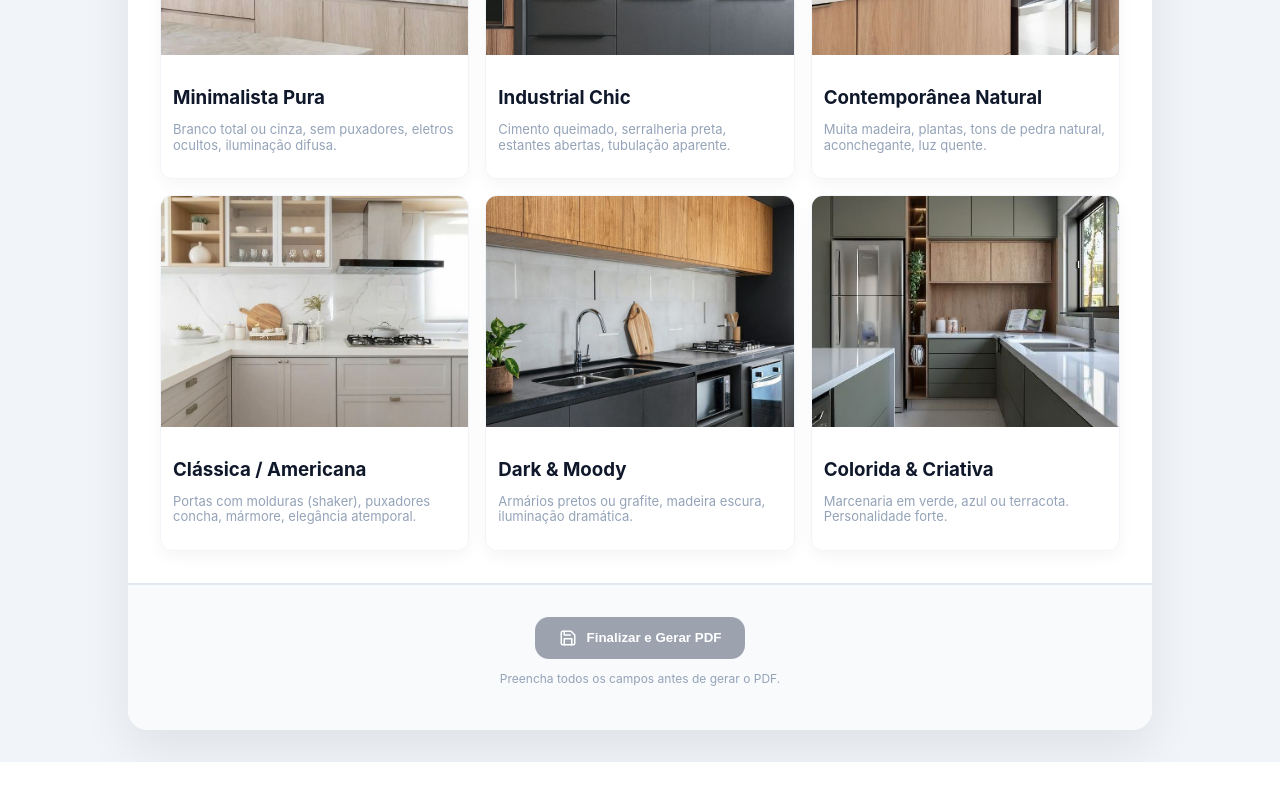
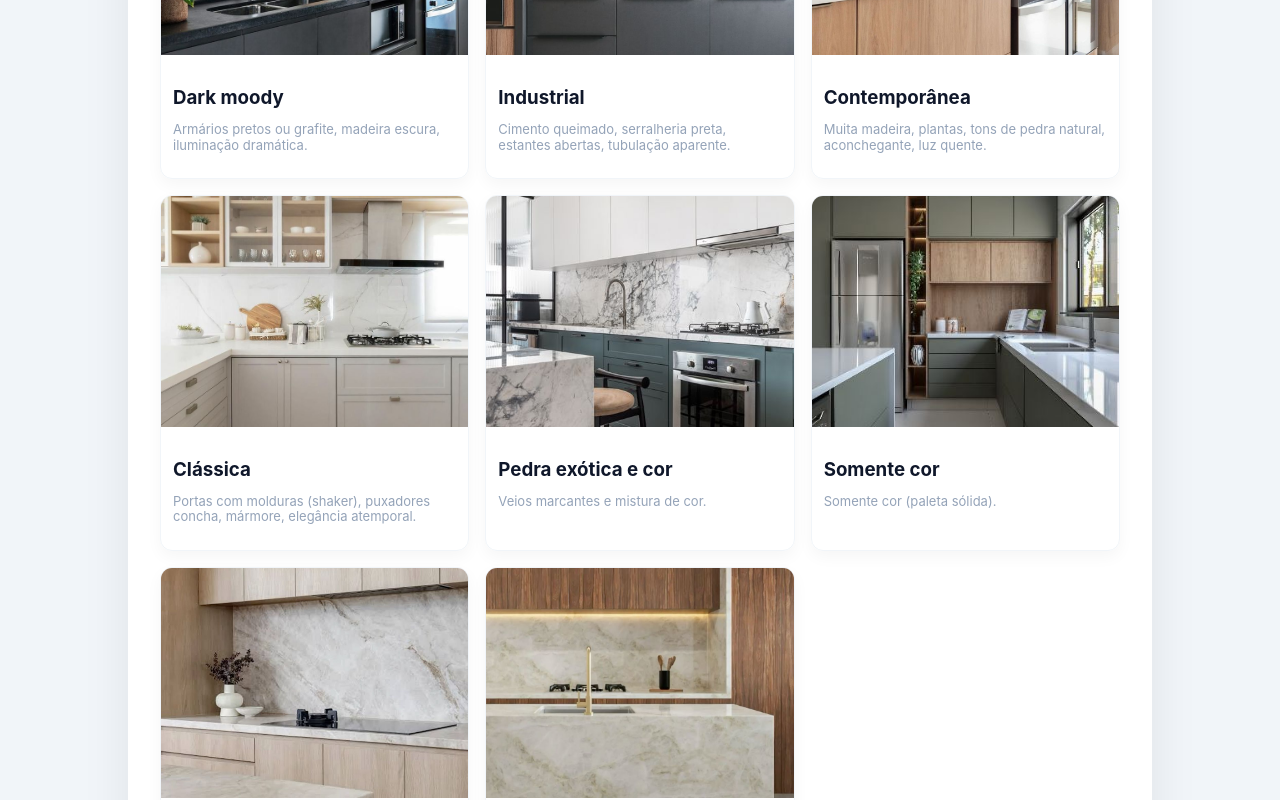
Before and after one commit to VictorBury-HTK/Briefing, a React (Vite) app: page / in a window 1280 px wide. Shown: the part 5060-5860 px from the top of the page. Before the commit the page ends 5822 px from the top, so only its background shows below. Built offline with nearby package versions, Linux system fonts and the light colour scheme.

Commit message:
Map styles titles to user-specified names and image filenames

```diff
--- a/src/DeepDiveBriefing.jsx
+++ b/src/DeepDiveBriefing.jsx
@@ -6,12 +6,14 @@ import {
 } from 'lucide-react';
 
 const styles = [
-  { id: 'minimalista', title: 'Minimalista Pura', desc: 'Branco total ou cinza, sem puxadores, eletros ocultos, iluminação difusa.', img: '/img/Pedra-exotica-minimalista.jpeg' },
-  { id: 'industrial', title: 'Industrial Chic', desc: 'Cimento queimado, serralheria preta, estantes abertas, tubulação aparente.', img: '/img/Industrial.jpeg' },
-  { id: 'contemporaneo', title: 'Contemporânea Natural', desc: 'Muita madeira, plantas, tons de pedra natural, aconchegante, luz quente.', img: '/img/Contemporanea.JPG' },
-  { id: 'classico', title: 'Clássica / Americana', desc: 'Portas com molduras (shaker), puxadores concha, mármore, elegância atemporal.', img: '/img/Classica.jpeg' },
-  { id: 'dark', title: 'Dark & Moody', desc: 'Armários pretos ou grafite, madeira escura, iluminação dramática.', img: '/img/Dark-Moody.jpeg' },
-  { id: 'colorido', title: 'Colorida & Criativa', desc: 'Marcenaria em verde, azul ou terracota. Personalidade forte.', img: '/img/Cor.jpeg' }
+  { id: 'dark-moody', title: 'Dark moody', desc: 'Armários pretos ou grafite, madeira escura, iluminação dramática.', img: '/img/Dark-Moody.jpeg' },
+  { id: 'industrial', title: 'Industrial', desc: 'Cimento queimado, serralheria preta, estantes abertas, tubulação aparente.', img: '/img/Industrial.jpeg' },
+  { id: 'contemporanea', title: 'Contemporânea', desc: 'Muita madeira, plantas, tons de pedra natural, aconchegante, luz quente.', img: '/img/Contemporanea.JPG' },
+  { id: 'classica', title: 'Clássica', desc: 'Portas com molduras (shaker), puxadores concha, mármore, elegância atemporal.', img: '/img/Classica.jpeg' },
+  { id: 'pedra-exotica-e-cor', title: 'Pedra exótica e cor', desc: 'Veios marcantes e mistura de cor.', img: '/img/Pedra-exotica-e-cor.jpeg' },
+  { id: 'somente-cor', title: 'Somente cor', desc: 'Somente cor (paleta sólida).', img: '/img/Cor.jpeg' },
+  { id: 'pedra-exotica-minimalista', title: 'Pedra exótica minimalista', desc: 'Exótica com estética minimalista.', img: '/img/Pedra-exotica-minimalista.jpeg' },
+  { id: 'pedra-exotica-contemporanea', title: 'Pedra exótica contemporânea', desc: 'Exótica com toque contemporâneo.', img: '/img/Pedra-exotica-contemporanea.jpeg' }
 ];
 
 const Section = ({ icon: Icon, title, subtitle, isOpen, toggle, children }) => (
```
